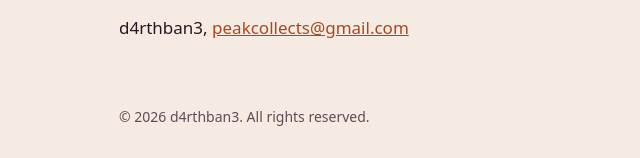
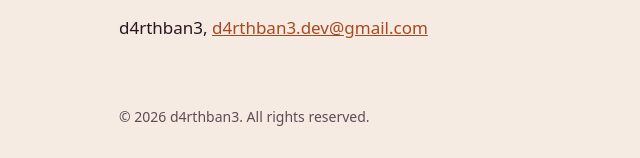
Before and after one commit to d4rthban3/duskpane, a plain HTML site: page index.html in a window 1280 px wide. Shown: the part 4050-4208 px from the top of the page, 1-641 px from the left. Drawn offline with Linux system fonts and the light colour scheme.

Commit message:
Support contact in the footer is d4rthban3.dev@gmail.com (licence text waits for Legal)

```diff
--- a/index.html
+++ b/index.html
@@ -71,7 +71,7 @@
 </section>
 <section id="contact" aria-labelledby="h-contact">
 <h2 id="h-contact">Contact</h2>
-<p>d4rthban3, <a href="mailto:peakcollects@gmail.com">peakcollects@gmail.com</a></p>
+<p>d4rthban3, <a href="mailto:d4rthban3.dev@gmail.com">d4rthban3.dev@gmail.com</a></p>
 </section>
 </main>
 <footer>&copy; 2026 d4rthban3. All rights reserved.</footer>
```
